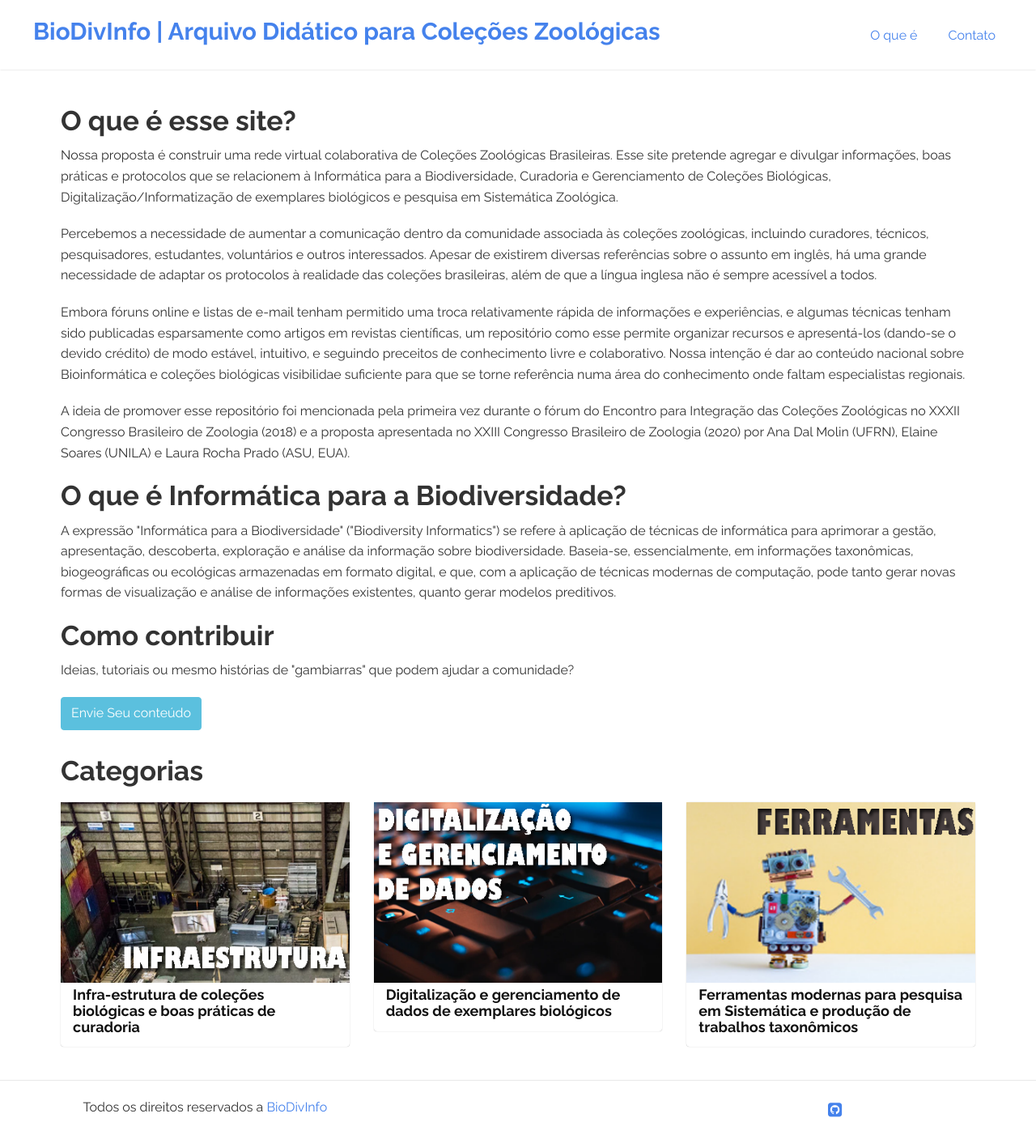
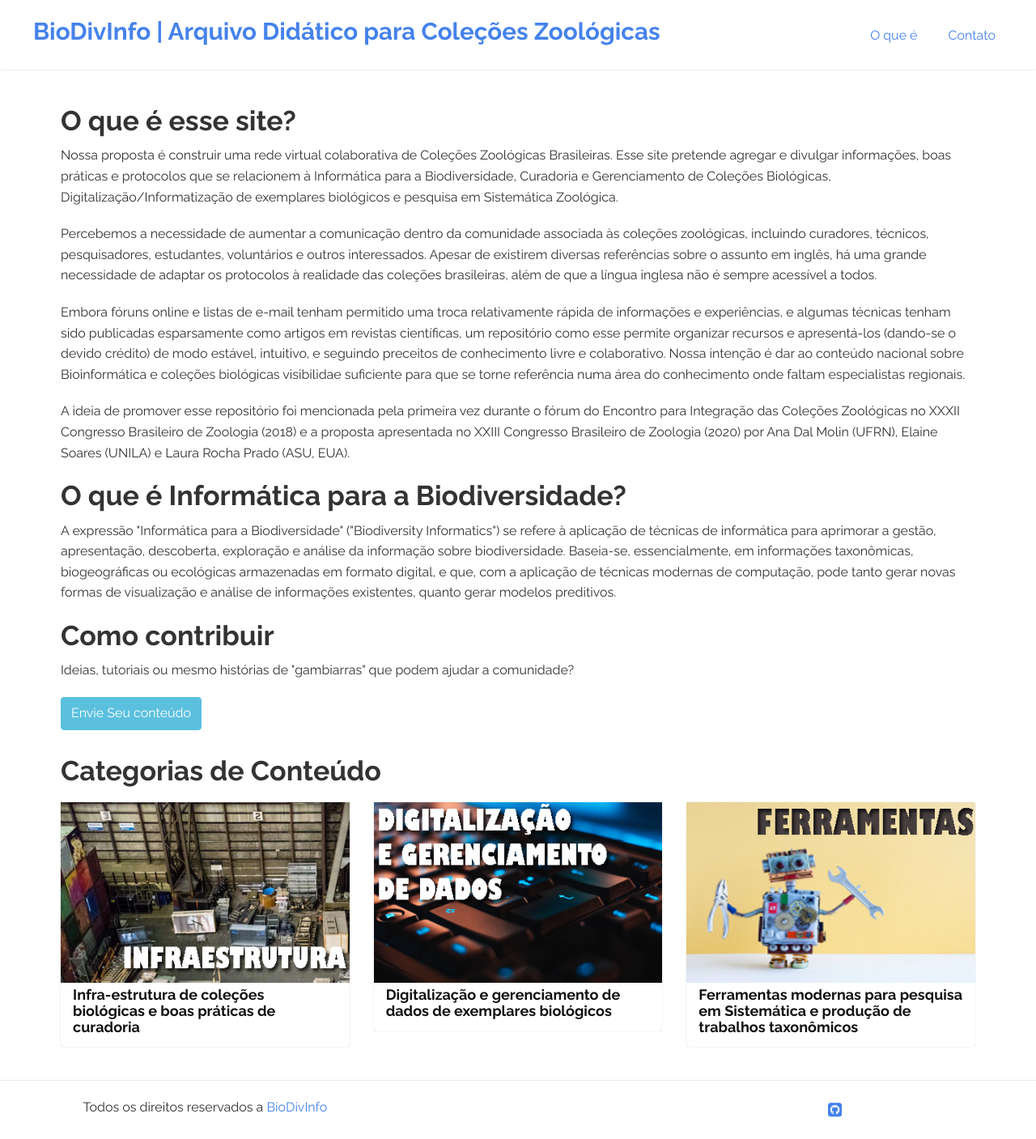
Before and after one commit to BioDivInfo/biodivinfo.github.io, a Jekyll site: the page built from index.html, in a window 1280 px wide. Shown: the whole page at 81% size. Built offline with Jekyll 4.4.1, drawn with Linux system fonts in a browser that asks for light colours; the list of posts is cut into pages by our own code.

```diff
--- a/index.html
+++ b/index.html
@@ -3,7 +3,6 @@
 ---
 
 <div class="home">
-
   <section class="sobre">
     <h2>O que é esse site?</h2>
     <p>Nossa proposta é construir uma rede virtual colaborativa de Coleções Zoológicas Brasileiras. Esse site pretende agregar e divulgar informações, boas práticas e protocolos que se relacionem à Informática para a Biodiversidade, Curadoria e Gerenciamento
@@ -27,7 +26,7 @@
     <a href="/contato/" class="btn btn-info">Envie Seu conteúdo</a>
   </section>
   <section class="conteudo">
-    <h2>Categorias</h2>
+    <h2>Categorias de Conteúdo</h2>
     <p></p>
     <div class="row pack">
 
```
Also changed, not shown: sobre.md (+1 -6 lines).
